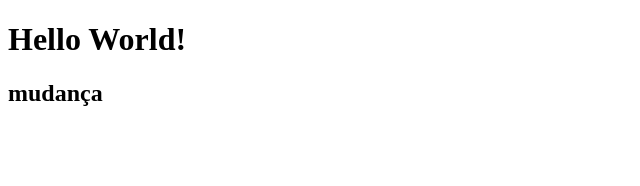
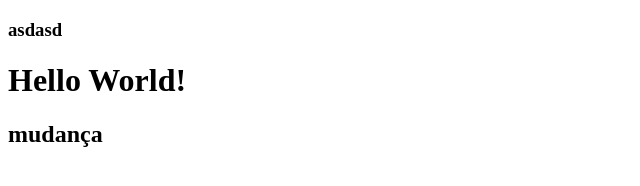
Before and after one commit to delanohelio/minha_pagina, a plain HTML site: page index.html in a window 1280 px wide. Shown: the whole page, without its empty margins (0-640 px from the left). Drawn offline with Linux system fonts and the light colour scheme.

Commit message:
Adicionando h3

```diff
--- a/index.html
+++ b/index.html
@@ -3,9 +3,11 @@
 <head>
     <meta charset="UTF-8">
     <title>Minha Página</title>
+    <h3>asdasd</h3>
 </head>
 <body>
     <h1>Hello World!</h1>
     <h2>mudança</h2>
+
 </body>
 </html>
```
